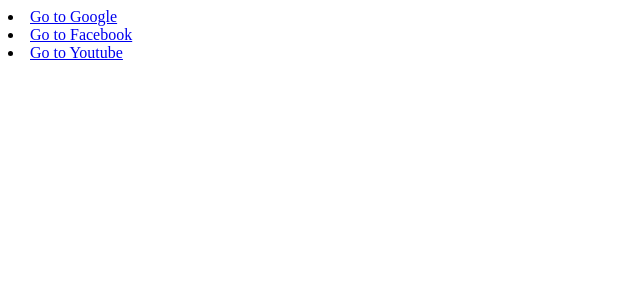
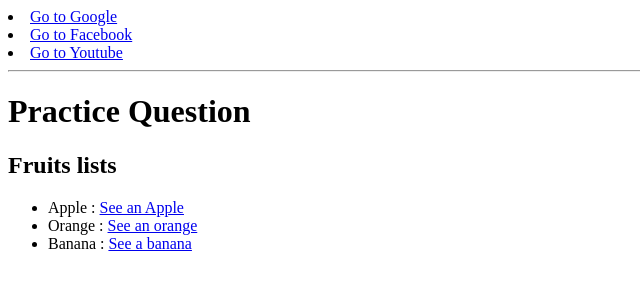
Before and after one commit to abdullah-ahmad-3744/HTML, a plain HTML site: page 02-Lists/practice.html in a window 1280 px wide. Shown: the whole page, without its empty margins (0-640 px from the left). Drawn offline with Linux system fonts and the light colour scheme.

Commit message:
A simple practice question for practicing lists , anchor tags in HTML.

```diff
--- a/02-Lists/practice.html
+++ b/02-Lists/practice.html
@@ -13,5 +13,14 @@
      <li> <a href="https://www.facebook.com">Go to Facebook</a></li>
      <!-- Link for youtube using anchor tag -->
      <li> <a href="https://www.youtube.com">Go to Youtube</a></li>
+     <hr>
+     <h1>Practice Question</h1>
+     <!-- Create anun ordered lists of three fruits and add the links of their pictures  -->
+      <h2>Fruits lists</h2>
+      <ul>
+        <li>Apple : <a href="https://unsplash.com/photos/one-red-apple-CoqJGsFVJtM">See an Apple </a></li>
+        <li>Orange : <a href="https://unsplash.com/photos/sliced-orange-fruit-on-brown-wooden-table-9002s2VnOAY">See an orange</a> </li>
+        <li>Banana : <a href="https://unsplash.com/photos/yellow-green-and-red-bananas-hanging-on-tree-DKERPEfH9aY">See a banana</a></li>
+      </ul>
 </body>
 </html>
```
